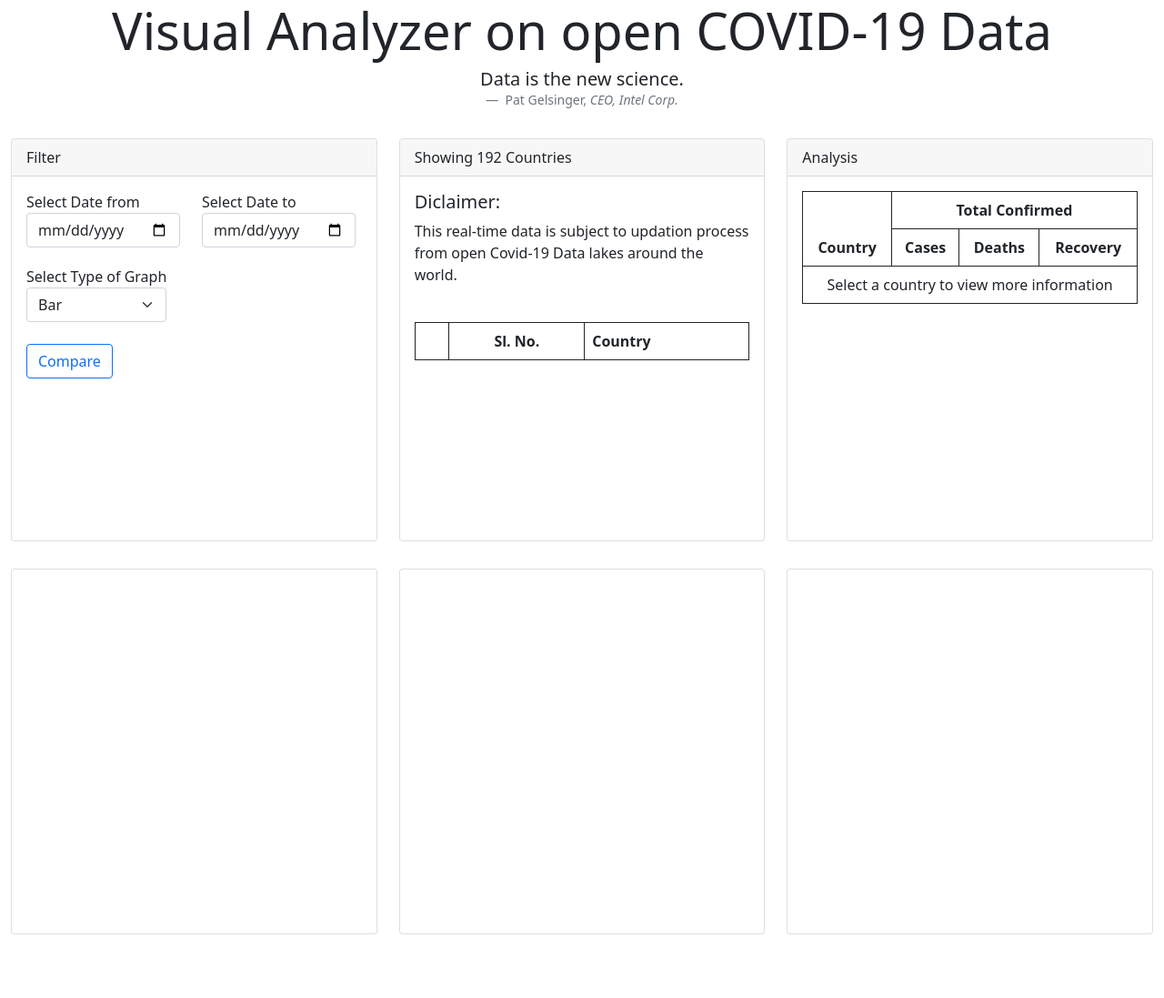
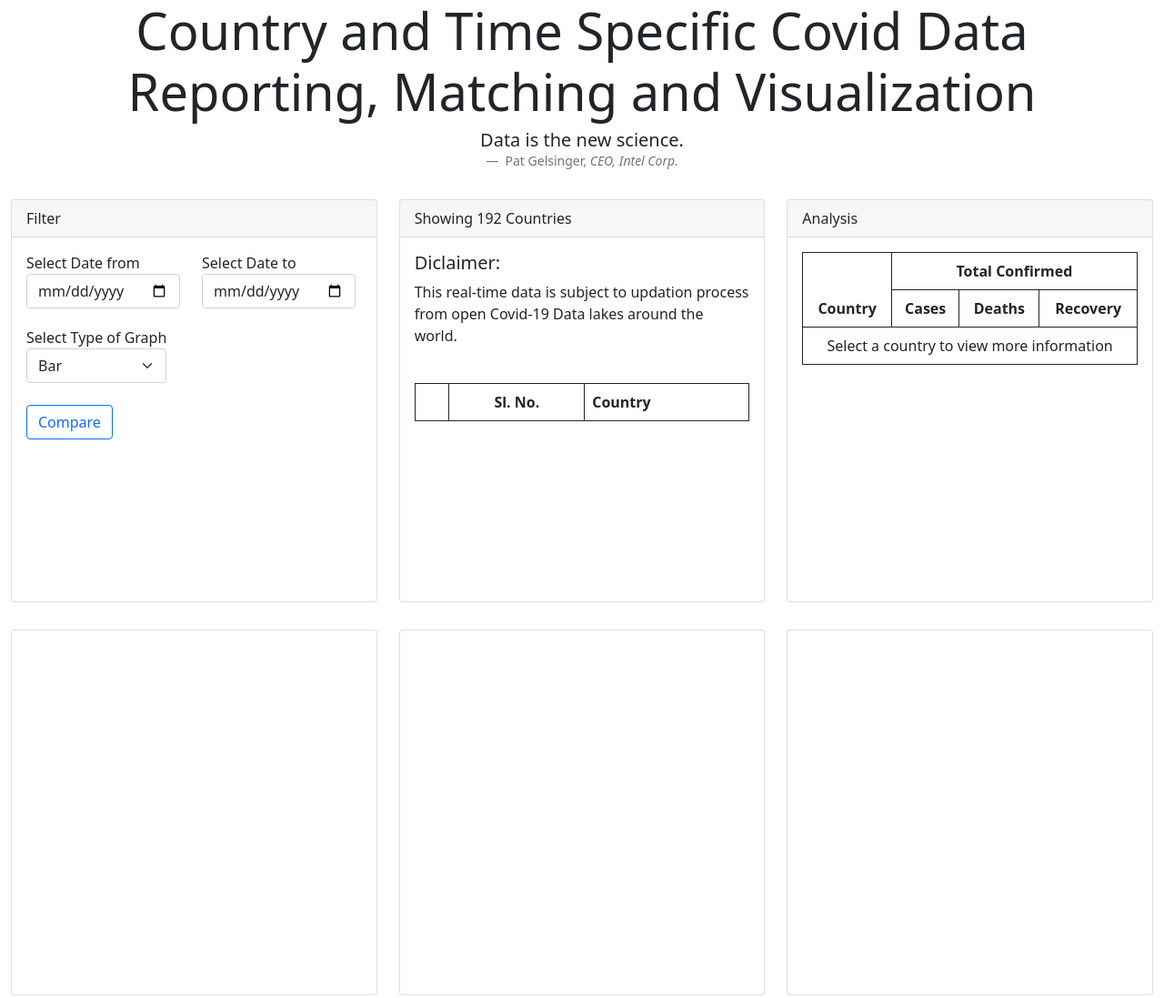
Before and after one commit to Team-Novices/Visual-Analyzer-for-open-Covid-19-Data, a plain HTML site: page index.html in a window 1280 px wide. Shown: the whole page at 91% size. Before the commit the page ends 1075 px from the top, so only its background shows below. Drawn offline with nearby package versions, Linux system fonts and the light colour scheme; no server answers.

Commit message:
Add files via upload

```diff
--- a/index.html
+++ b/index.html
@@ -11,7 +11,7 @@
         <div class="container-fluid">
             <div class="row">
 
-                <h1 class="display-4 text-center">Visual Analyzer on open COVID-19 Data</h1>
+                <h1 class="display-4 text-center">Country and Time Specific Covid Data Reporting, Matching and Visualization</h1>
                 <figure class="text-center">
                     <blockquote class="blockquote display-6">
                       <p>Data is the new science.</p>
```
